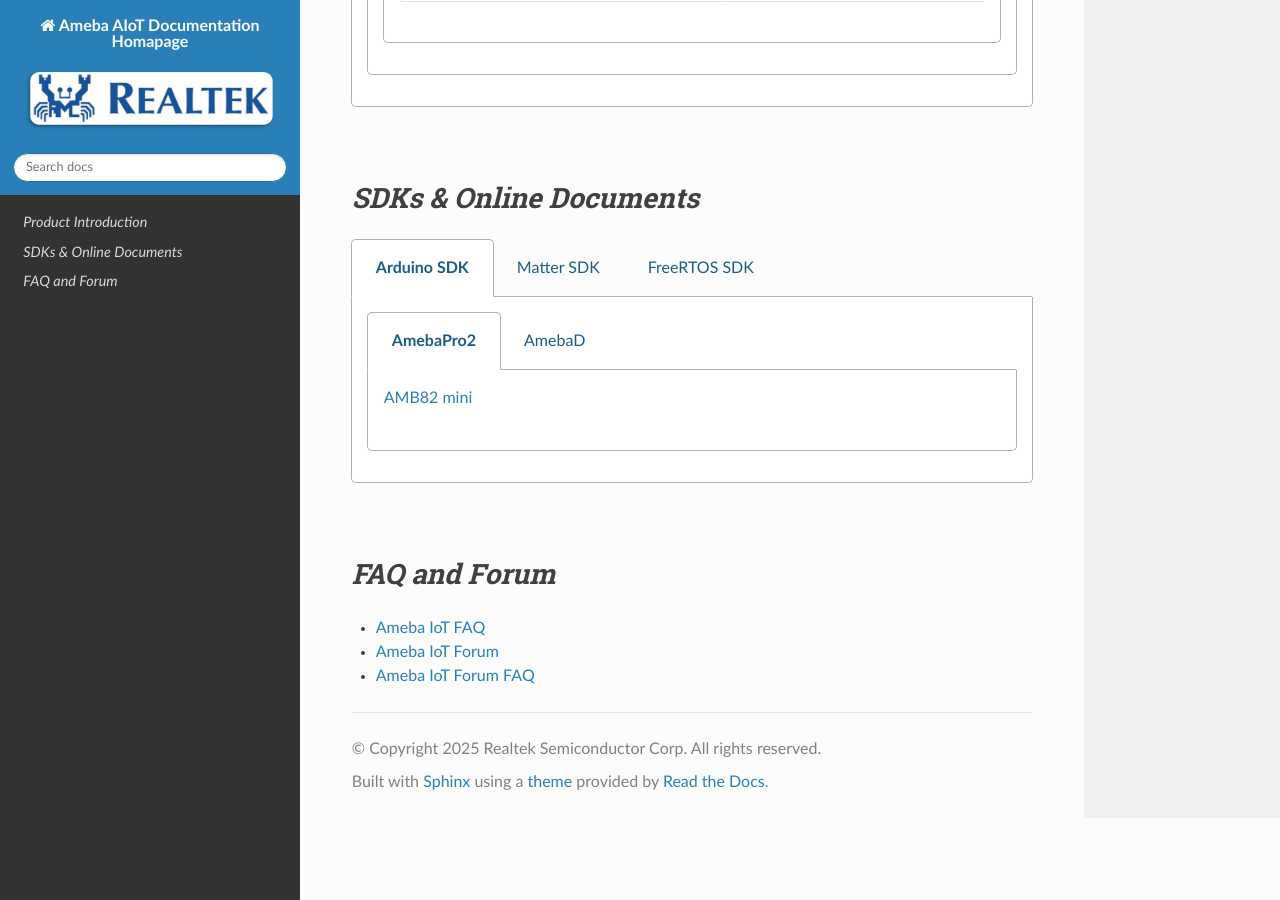
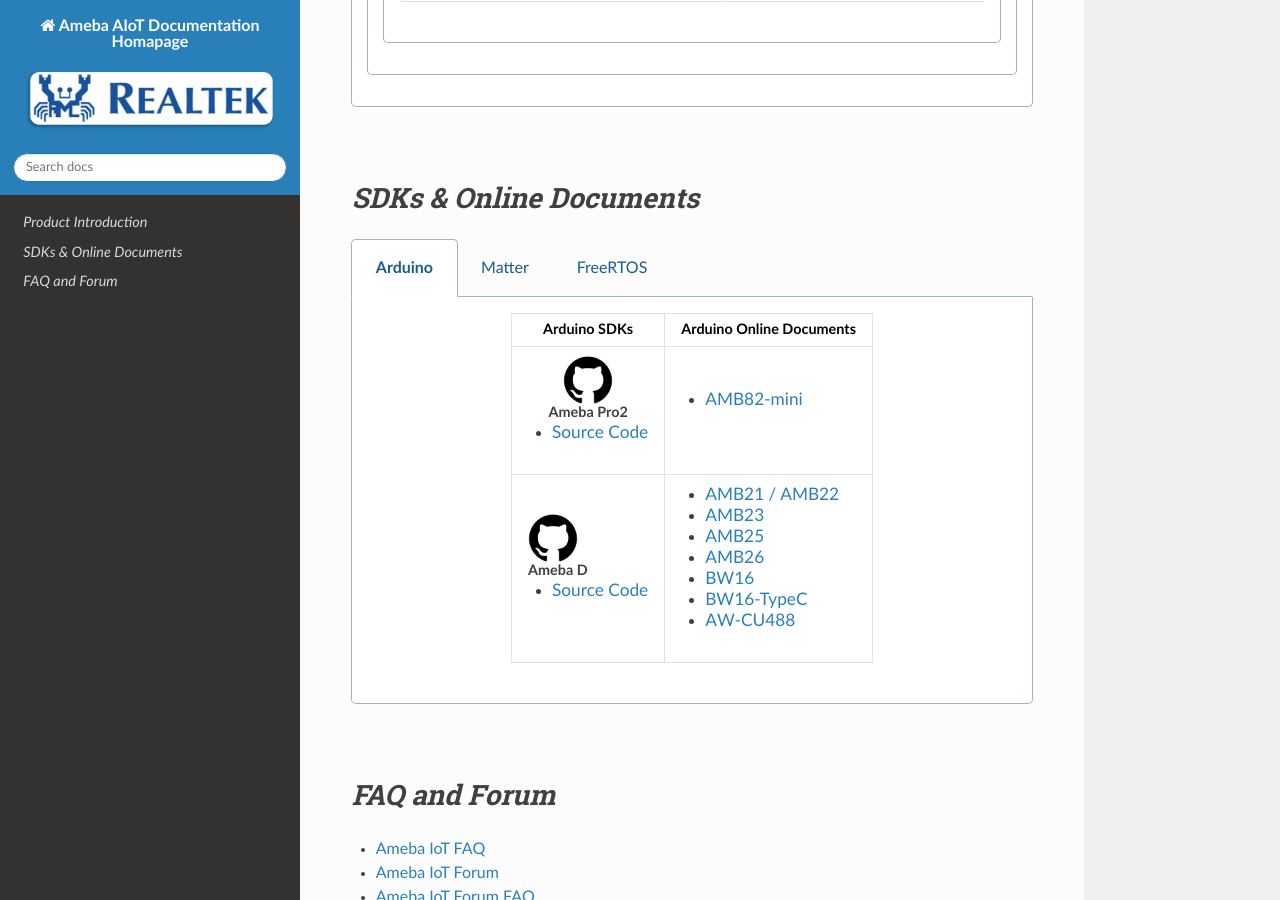
Before and after one commit to Ameba-AIoT/ameba-docs, a Sphinx documentation site: the page built from source/index.rst, in a window 1280 px wide and 900 px high, scrolled down 1428 px. Built offline with Sphinx 7.4.7 and the Read the Docs theme 3.1.0, drawn with Linux system fonts in a browser that asks for light colours.

Commit message:
Update index.rst

```diff
--- a/source/index.rst
+++ b/source/index.rst
@@ -911,36 +911,37 @@
 
 .. tabs::
 
-   .. tab:: Arduino SDK
+   .. tab:: Arduino
 
-      .. tabs::
+      .. table::
+         :class: table-transparent
+         :align: center
 
-         .. tab:: AmebaPro2
+         +-------------------------------------------+---------------------------------------------------------------+
+         | Arduino SDKs                              | Arduino Online Documents                                      |
+         +===========================================+===============================================================+
+         | |img_github_logo_arduino_pro2|            | - `AMB82-mini <link01_doc_Arduino_>`_                         |
+         |                                           |                                                               |
+         | **Ameba Pro2**                            |                                                               |
+         |                                           |                                                               |
+         | - `Source Code <link01_GitHub_Arduino_>`_ |                                                               |
+         +-------------------------------------------+---------------------------------------------------------------+
+         | |img_github_logo_arduino_d|               | - `AMB21 / AMB22 <link02_doc_Arduino_>`_                      |
+         |                                           | - `AMB23 <link03_doc_Arduino_>`_                              |
+         | **Ameba D**                               | - `AMB25 <link04_doc_Arduino_>`_                              |
+         |                                           | - `AMB26 <link05_doc_Arduino_>`_                              |
+         | - `Source Code <link02_GitHub_Arduino_>`_ | - `BW16 <link06_doc_Arduino_>`_                               |
+         |                                           | - `BW16-TypeC <link07_doc_Arduino_>`_                         |
+         |                                           | - `AW-CU488 <link08_doc_Arduino_>`_                           |
+         +-------------------------------------------+---------------------------------------------------------------+
 
-            `AMB82 mini <https://ameba-doc-arduino-sdk.readthedocs-hosted.com/en/latest/ameba_pro2/amb82-mini/index.html>`_
-
-         .. tab:: AmebaD
-            `AMB21 <https://ameba-doc-arduino-sdk.readthedocs-hosted.com/en/latest/ameba_d/amb21/index.html>`_
-
-            `AMB23 <https://ameba-doc-arduino-sdk.readthedocs-hosted.com/en/latest/ameba_d/amb23/index.html>`_
-
-            `AMB25 <https://ameba-doc-arduino-sdk.readthedocs-hosted.com/en/latest/ameba_d/amb25/index.html>`_
-
-            `AMB26 <https://ameba-doc-arduino-sdk.readthedocs-hosted.com/en/latest/ameba_d/amb26/index.html>`_
-
-            `BW16 <https://ameba-doc-arduino-sdk.readthedocs-hosted.com/en/latest/ameba_d/bw16-typeb/index.html>`_
-
-            `BW16-TypeC <https://ameba-doc-arduino-sdk.readthedocs-hosted.com/en/latest/ameba_d/bw16-typec/index.html>`_
-
-            `AW-CU488 <https://ameba-doc-arduino-sdk.readthedocs-hosted.com/en/latest/ameba_d/aw-cu488/index.html>`_
-
-   .. tab:: Matter SDK
+   .. tab:: Matter
 
       `FreeRTOS <https://github.com/Ameba-AIoT/ameba-rtos-matter>`_
 
       `Linux <https://github.com/Ameba-AIoT/meta-realtek-matter>`_
 
-   .. tab:: FreeRTOS SDK
+   .. tab:: FreeRTOS
 
       .. tabs::
 
@@ -985,8 +986,12 @@
 .. |img_award| image:: ./_static/COMPUTEX_Best_Choice_Award_logo.png
    :width:  50px
 
-.. |img_github_logo| image:: ./_static/GitHub_Logo_2025.png
-   :target: https://github.com/Ameba-AIoT
+.. |img_github_logo_arduino_pro2| image:: ./_static/GitHub_Logo_2025.png
+   :target: https://github.com/Ameba-AIoT/ameba-arduino-pro2
+   :width:  50px
+
+.. |img_github_logo_arduino_d| image:: ./_static/GitHub_Logo_2025.png
+   :target: https://github.com/Ameba-AIoT/ameba-arduino-d
    :width:  50px
 
 .. |img_AMB82_MINI| image:: ./_static/ameba_board_photos/AMB82_MINI.png
@@ -1166,3 +1171,23 @@
 .. _link03_AMB01: https://12geeks.com/shop/platforms/ameba/ameba-rtl8195-arduino-wireless-board.html
 
 .. _link04_AMB01: https://littlebirdelectronics.com.au/ameba-rtl8195-arduino-wireless-board
+
+.. _link01_GitHub_Arduino: https://github.com/Ameba-AIoT/ameba-arduino-pro2
+
+.. _link02_GitHub_Arduino: https://github.com/Ameba-AIoT/ameba-arduino-d
+
+.. _link01_doc_Arduino: https://ameba-doc-arduino-sdk.readthedocs-hosted.com/en/latest/ameba_pro2/amb82-mini/index.html
+
+.. _link02_doc_Arduino: https://ameba-doc-arduino-sdk.readthedocs-hosted.com/en/latest/ameba_d/amb21/index.html
+
+.. _link03_doc_Arduino: https://ameba-doc-arduino-sdk.readthedocs-hosted.com/en/latest/ameba_d/amb23/index.html
+
+.. _link04_doc_Arduino: https://ameba-doc-arduino-sdk.readthedocs-hosted.com/en/latest/ameba_d/amb25/index.html
+
+.. _link05_doc_Arduino: https://ameba-doc-arduino-sdk.readthedocs-hosted.com/en/latest/ameba_d/amb26/index.html
+
+.. _link06_doc_Arduino: https://ameba-doc-arduino-sdk.readthedocs-hosted.com/en/latest/ameba_d/bw16-typeb/index.html
+
+.. _link07_doc_Arduino: https://ameba-doc-arduino-sdk.readthedocs-hosted.com/en/latest/ameba_d/bw16-typec/index.html
+
+.. _link08_doc_Arduino: https://ameba-doc-arduino-sdk.readthedocs-hosted.com/en/latest/ameba_d/aw-cu488/index.html
```
